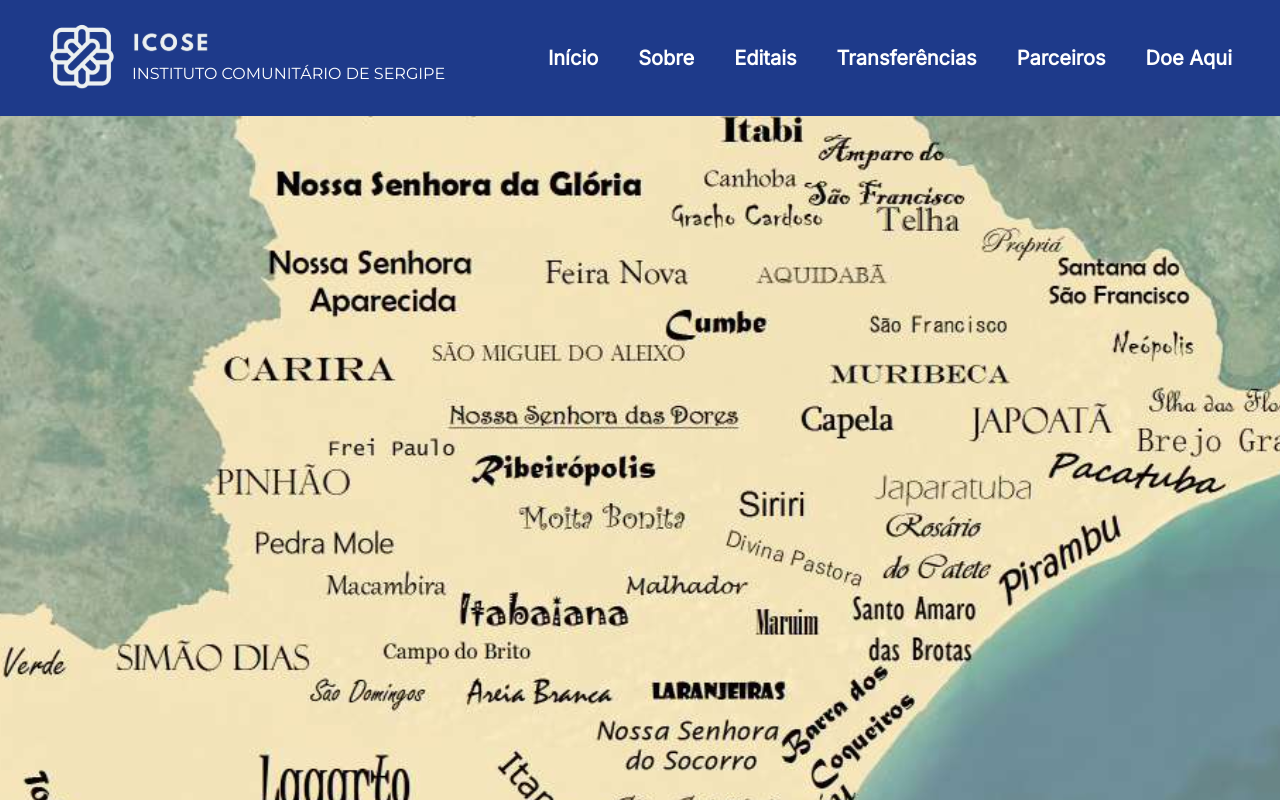
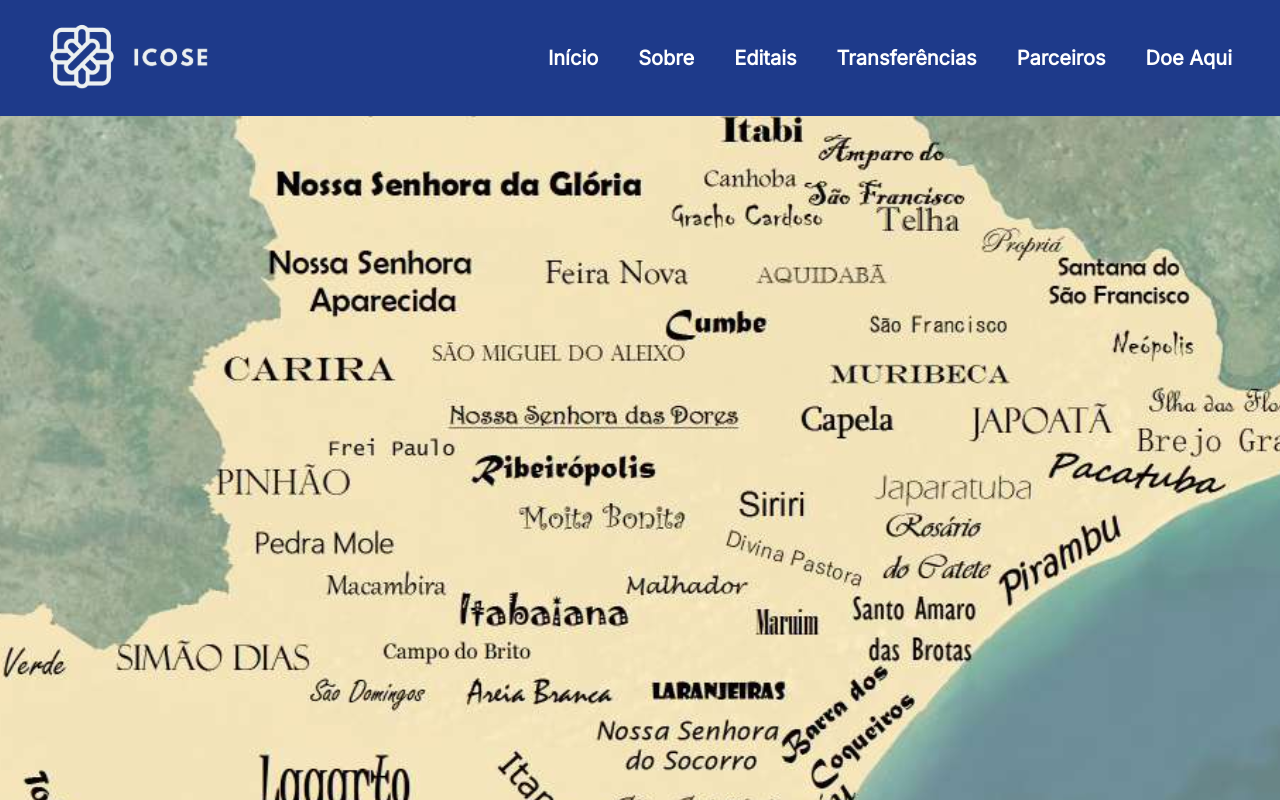
Before and after one commit to softeam-org/icose-web, a React (Vite) app: page / in a window 1280 px wide. Shown: the top 800 px of the page. Built offline with nearby package versions, Linux system fonts and the light colour scheme.

Commit message:
Cria transição para mudar visibilidade da headder

```diff
--- a/src/components/Header/Logo.jsx
+++ b/src/components/Header/Logo.jsx
@@ -1,17 +1,29 @@
+import { useState, useEffect } from "react";
 import logoImage from "@/assets/LOGO-ICOSE.svg"
 import logoName from "@/assets/LOGO-ICOSE-NAME.svg"
 
 function Logo() {
+  const [isOnTop, setIsOnTop] = useState(true);
+  const handleScroll = () => {
+    const scroll = window.scrollY;
+    scroll < 512 ? setIsOnTop(true) : setIsOnTop(false);
+  }
+  useEffect(() => {
+    window.addEventListener("scroll", handleScroll);
+    return () => {
+      window.removeEventListener("scroll", handleScroll);
+    }
+  }, []);
+
   return (
     <div className="flex gap-4">
       <img src={logoImage} alt="Logo da ICOSE" />
-      <div className="flex flex-col items-start">
+      <div className="flex flex-col justify-center items-start">
         <img src={logoName} alt="ICOSE" />
-        <span className="text-white font-montserrat">INSTITUTO COMUNITÁRIO DE SERGIPE</span>
+        <span className={"text-white font-montserrat invisible opacity-0 h-0 transition-[height, opacity, visibility] duration-500 ease-in-out" + (isOnTop ? "" : " sm:h-[1.5rem] sm:visible sm:opacity-100")}>INSTITUTO COMUNITÁRIO DE SERGIPE</span>
       </div>
     </div>
   );
-
 }
 
 export default Logo;
```
